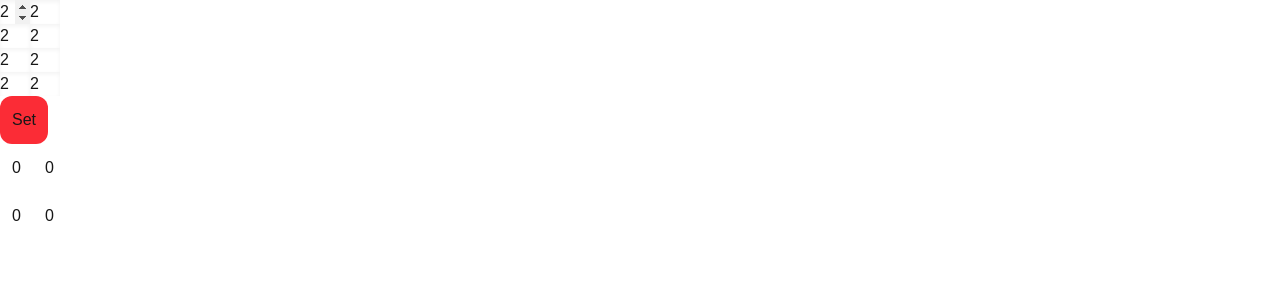
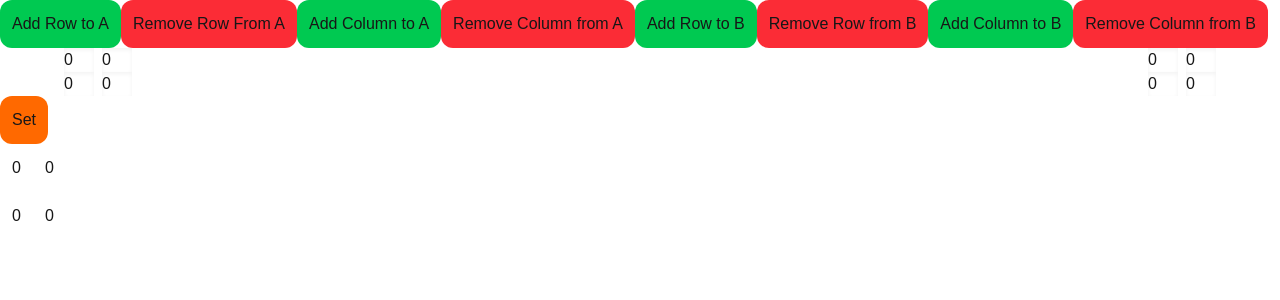
Before and after one commit to ethanHern/Matrix-Calculator, a Next.js app in the folder matrix-calculator/: page / in a window 1280 px wide. Shown: the top 300 px of the page. Built offline with nearby package versions, Linux system fonts and the light colour scheme.

Commit message:
Added size change buttons to matrices

```diff
--- a/matrix-calculator/components/InputBox.tsx
+++ b/matrix-calculator/components/InputBox.tsx
@@ -1,14 +1,27 @@
+import { SetStateAction } from "react";
 
 type InputProps = {
-    index: number,
-    defaultValue: number,
-    setFunction: ()=>void,
+    matrix: number[][],
+    matrixName: string,
+    setFunction: (value: SetStateAction<number[][]>) => void,
 }
-export default function InputBox() {
+export default function InputBox({matrix, matrixName, setFunction}: InputProps) {
 
     return (
-        <div>
-
-        </div>
+    <div>
+        {matrix && matrix.map((row, rowIndex)=>(
+          <div key={`${matrixName}-${rowIndex}`} className="flex gap-2">
+            {row.map((cell, cellIndex)=>(
+              <input key={`${matrixName}-${cellIndex}`} type={"number"} defaultValue={cell} onChange={(e)=>{
+                let temp=matrix;
+                temp[rowIndex][cellIndex]=e.target.valueAsNumber;
+                setFunction(temp);
+              }}
+              className="shadow-inner w-[30px]"
+              />
+            ))}
+          </div>
+        ))}
+      </div>
     )
 }
--- a/matrix-calculator/pages/index.tsx
+++ b/matrix-calculator/pages/index.tsx
@@ -1,8 +1,9 @@
+import InputBox from "@/components/InputBox";
 import { useState } from "react"
 
 export default function Home() {
-  const [A, setA] = useState<number[][]>([[2, 2], [2, 2]]);
-  const [B, setB] = useState<number[][]>([[2, 2], [2, 2]]);
+  const [A, setA] = useState<number[][]>([[0, 0], [0, 0]]);
+  const [B, setB] = useState<number[][]>([[0, 0], [0, 0]]);
   const [output, setOutput] = useState<number[][]>([[0, 0], [0, 0]]);
   const [ARows, setARows] = useState<number>(2);
   const [ACols, setACols] = useState<number>(2);
@@ -24,41 +25,139 @@ export default function Home() {
     setOutput(c);
   }
 
+  function AddRowToA() { // Adds a row of 0's to A and updates row count
+    let temp=A;
+    temp.push(new Array(ACols).fill(0));
+    setA(temp);
+    setARows(ARows+1);
+  }
+
+  function RemoveRowFromA() { // Removes a row from A
+    if (ARows == 1) { // Cannot have less than 1 row in a matrix
+      return;
+    }
+    let temp = A;
+    temp.pop();
+    setARows(ARows - 1);
+    setA(temp);
+  }
+
+  function AddColToA() { // Adds a column to A and a Row to B to match
+    let temp=A;
+    for (let i = 0; i < ARows; i++) {
+      temp[i].push(0);
+    }
+    setA(temp);
+    setACols(ACols+1);
+  }
+
+  function RemoveColFromA() {
+    if (ACols == 1) { // Cannot have less than 1 column
+      return
+    }
+    let temp = A;
+    for (let i = 0; i < ARows; i++) {
+      temp[i].pop();
+    }
+    setACols(ACols-1);
+    setA(temp);
+  }
+
+  function AddRowToB() {
+    let temp=B;
+    temp.push(new Array(BCols).fill(0));
+    setB(temp);
+    setBRows(BRows+1);
+    if (BRows+1 != ACols) {AddColToA();}
+  }
+
+  function RemoveRowFromB() { // Removes a row from B, and a column from A
+    if (BRows == 1) { // Cannot have less than 1 row in a matrix
+      return;
+    }
+    let temp = B;
+    temp.pop();
+    setBRows(BRows - 1);
+    setB(temp);
+    if (BRows-1 != ACols) {RemoveColFromA();}
+  }
+
+  function AddColToB() {// Adds a column to B
+    let temp=B;
+    for (let i = 0; i < BRows; i++) {
+      temp[i].push(0);
+    }
+    setB(temp);
+    setBCols(BCols+1);
+  }
+
+  function RemoveColFromB() {
+    if (BCols == 1) { // Cannot have less than 1 column
+      return
+    }
+    let temp = B;
+    for (let i = 0; i < BRows; i++) {
+      temp[i].pop();
+    }
+    setBCols(BCols-1);
+    setB(temp);
+  }
+
   return (
     <div>
-      <div>
-        {A && A.map((row, rowIndex)=>(
-          <div key={"A-" + rowIndex} className="flex">
-            {row.map((cell, cellIndex)=>(
-              <input key={"A-" + cellIndex} type={"number"} defaultValue={cell} onChange={(e)=>{
-                let temp=A;
-                temp[rowIndex][cellIndex]=e.target.valueAsNumber;
-                setA(temp);
-              }}
-              className="shadow-inner w-[30px]"/>
-            ))}
+      <div className="flex">
+        <button onClick={()=> {AddRowToA();}}>
+          <div className="bg-green-500 p-3 rounded-xl">
+            Add Row to A
           </div>
-        ))}
+        </button>
+        <button onClick={()=> {RemoveRowFromA();}}>
+          <div className="bg-red-500 p-3 rounded-xl">
+            Remove Row From A
+          </div>
+        </button>
+        <button onClick={()=> {AddRowToB();}}>
+          <div className="bg-green-500 p-3 rounded-xl">
+            Add Column to A
+          </div>
+        </button>
+        <button onClick={()=> {RemoveRowFromB();}}>
+          <div className="bg-red-500 p-3 rounded-xl">
+            Remove Column from A
+          </div>
+        </button>
+        <button onClick={()=> {AddRowToB();}}>
+          <div className="bg-green-500 p-3 rounded-xl">
+            Add Row to B
+          </div>
+        </button>
+        <button onClick={()=> {RemoveRowFromB();}}>
+          <div className="bg-red-500 p-3 rounded-xl">
+            Remove Row from B
+          </div>
+        </button>
+        <button onClick={()=> {AddColToB();}}>
+          <div className="bg-green-500 p-3 rounded-xl">
+            Add Column to B
+          </div>
+        </button>
+        <button onClick={()=> {RemoveColFromB();}}>
+          <div className="bg-red-500 p-3 rounded-xl">
+            Remove Column from B
+          </div>
+        </button>
+
       </div>
-      <div>
-        {B && B.map((row, rowIndex)=>(
-          <div key={"B-" + rowIndex} className="flex">
-            {row.map((cell, cellIndex)=>(
-              <input key={"B-" + cellIndex} type={"number"} defaultValue={cell} onChange={(e)=>{
-                let temp=B;
-                temp[rowIndex][cellIndex]=e.target.valueAsNumber;
-                setB(temp);
-              }}
-              className="shadow-inner w-[30px]"/>
-            ))}
-          </div>
-        ))}
+      <div className="flex w-fill px-16 place-content-between">
+        <InputBox matrix={A} matrixName={"A"} setFunction={setA}/>
+        <InputBox matrix={B} matrixName={"B"} setFunction={setB}/>
       </div>
+
       <button onClick={()=> {
         multiplyMatrices();
         console.log(output);
       }}>
-        <div className="bg-red-500 p-3 rounded-xl">
+        <div className="bg-orange-500 p-3 rounded-xl">
           Set
         </div>
       </button>
```
